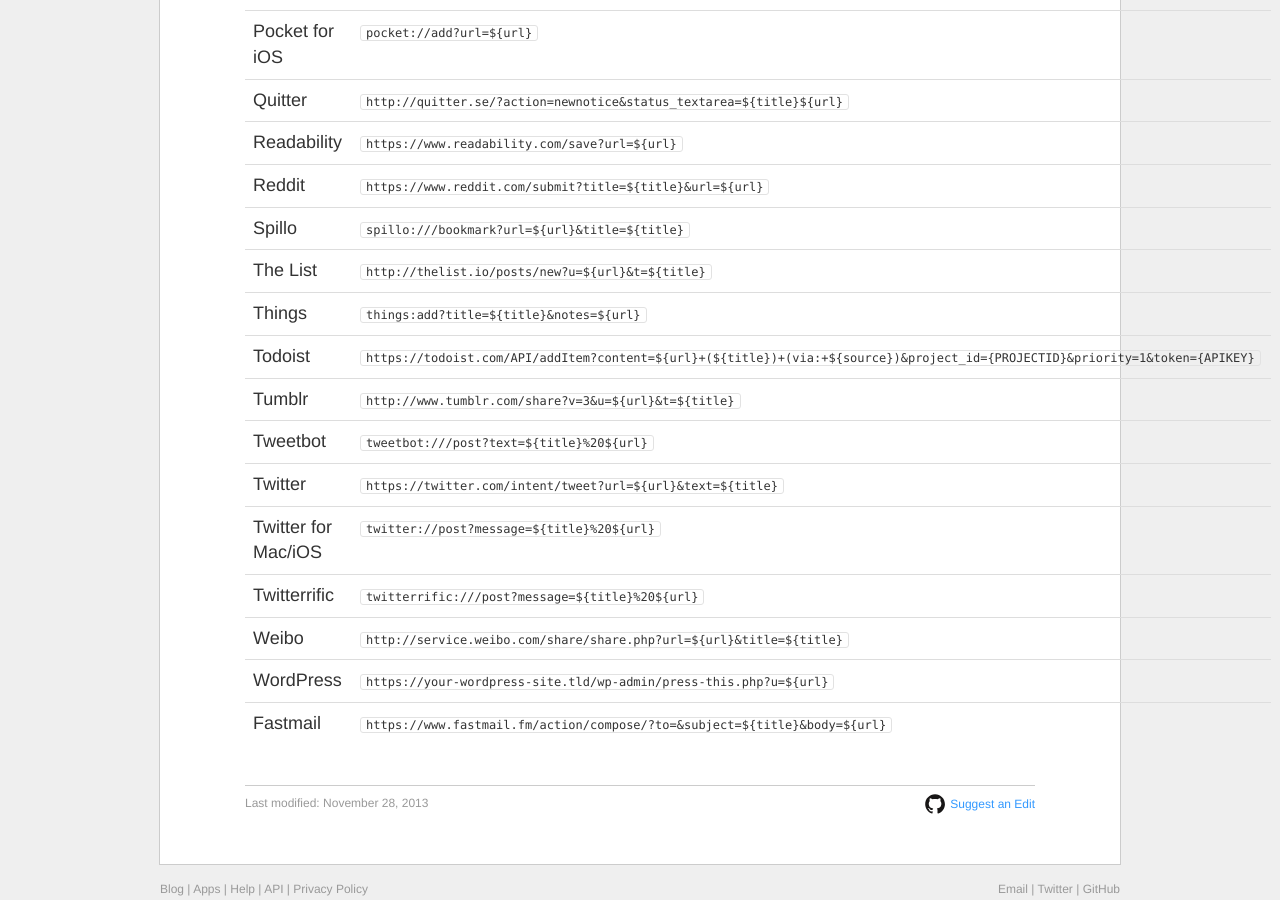
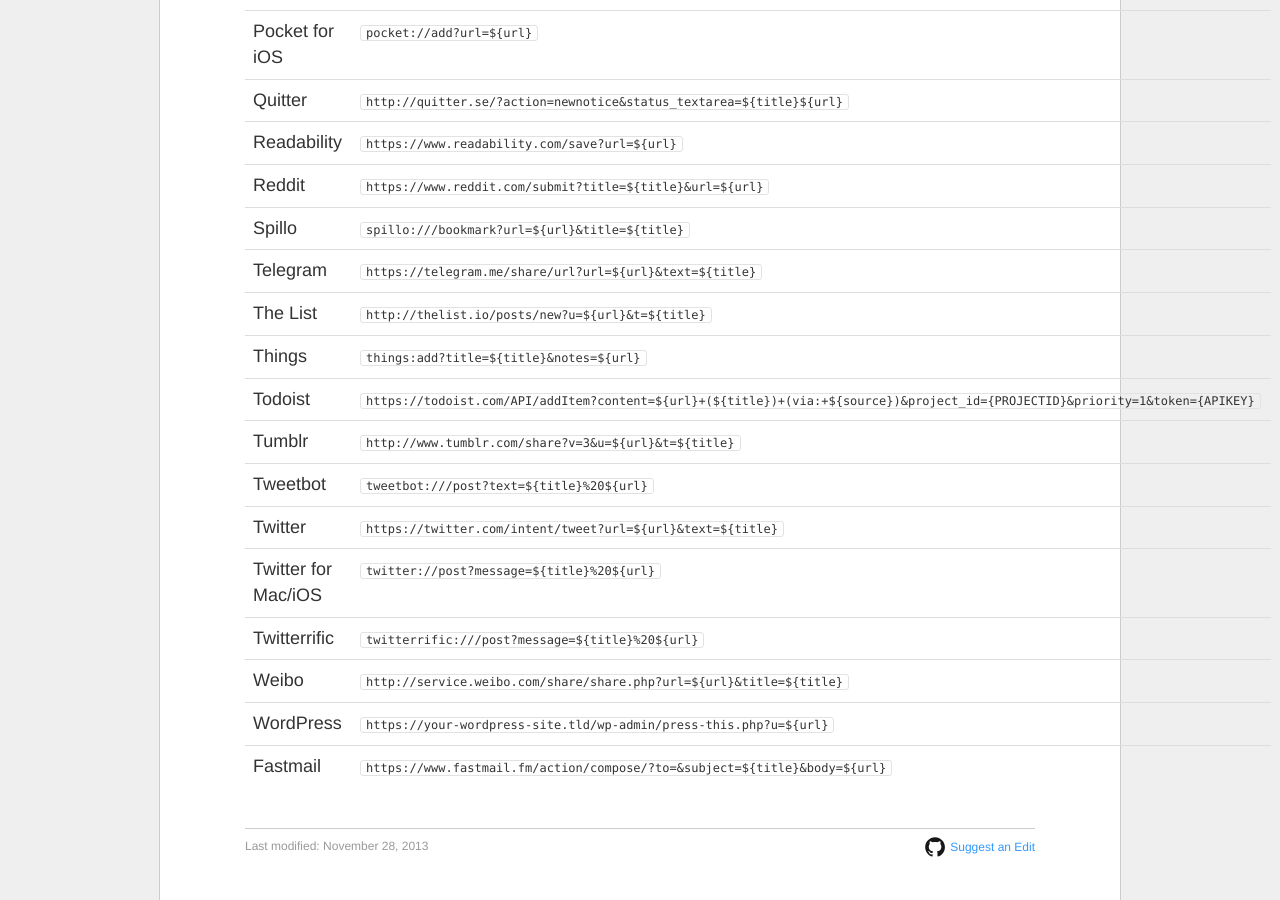
Before and after one commit to willrobin/feedbin-help, a Jekyll site: the page built from _posts/2013-11-28-sharing-read-it-later-services.md, in a window 1280 px wide and 900 px high, scrolled down 1969 px. Built offline with Jekyll 4.4.1, drawn with Linux system fonts in a browser that asks for light colours; comment, search, counter and statistics services are not loaded.

Commit message:
Update 2013-11-28-sharing-read-it-later-services.md
Added Telegram Messenger

```diff
--- a/_posts/2013-11-28-sharing-read-it-later-services.md
+++ b/_posts/2013-11-28-sharing-read-it-later-services.md
@@ -70,6 +70,7 @@
 | Readability           | `https://www.readability.com/save?url=${url}`                                      |
 | Reddit                | `https://www.reddit.com/submit?title=${title}&url=${url}`                          |
 | Spillo                | `spillo:///bookmark?url=${url}&title=${title}`                                     |
+| Telegram              | `https://telegram.me/share/url?url=${url}&text=${title}`                           |
 | The List              | `http://thelist.io/posts/new?u=${url}&t=${title}`                                  |
 | Things                | `things:add?title=${title}&notes=${url}`                                           |
 | Todoist               | `https://todoist.com/API/addItem?content=${url}+(${title})+(via:+${source})&project_id={PROJECTID}&priority=1&token={APIKEY}` |
```
